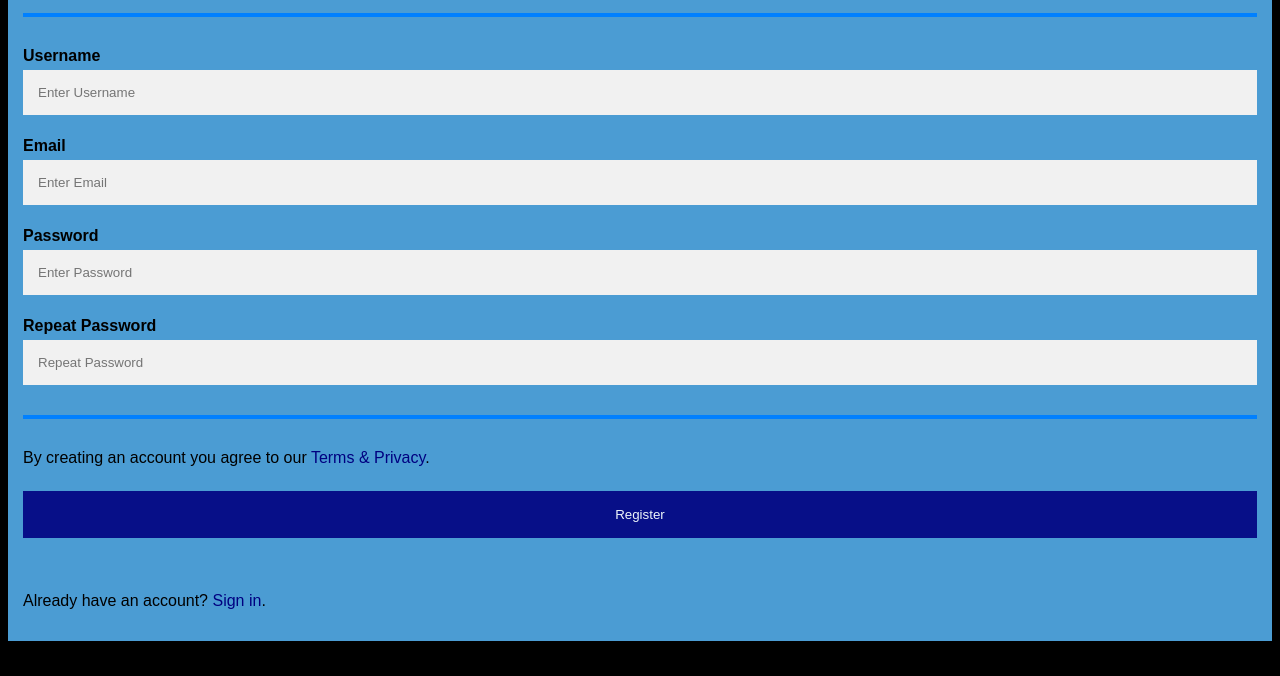
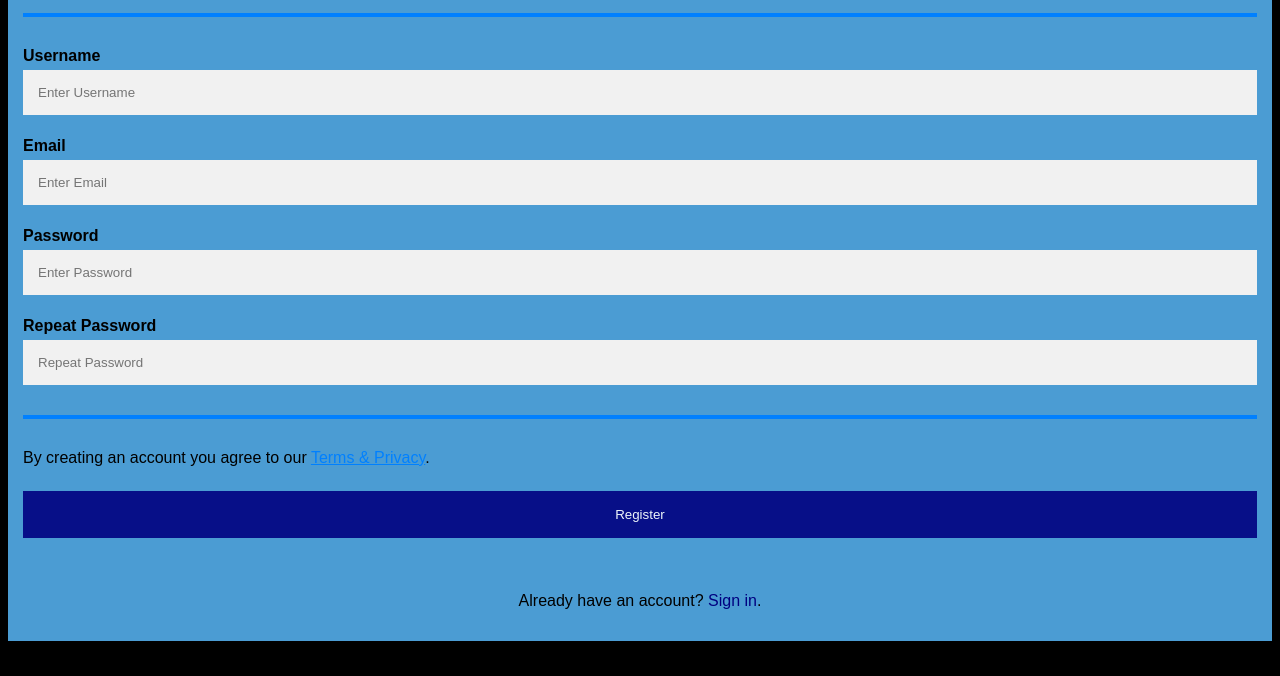
Before and after one commit to comp426-2022-spring/e01-madysonb, a plain HTML site: page public/index.html in a window 1280 px wide. In both pictures the pointer is over the link "Terms & Privacy". Shown: the part 124-800 px from the top of the page. Drawn offline with Linux system fonts and the light colour scheme.

Commit message:
all steps complete

```diff
--- a/public/style.css
+++ b/public/style.css
@@ -75,15 +75,16 @@ a {
 }
 
 /* 22. Set style for links using the :hover pseudoclass */
- {
+a:hover {
   /* 23. Change the color of links to azure on mouseover */
-
+  color: #0080FF;
   /* 24. Set the text-decoration to underline for links on mouseover */
-
+  text-decoration: underline;
 }
 
 .signin {
-  background-color: #f1f1f1
+  background-color: #f1f1f1;
   /* 25. Align the text for the section with class "signin" to be centered */
+  text-align: center;
 
 }
```
